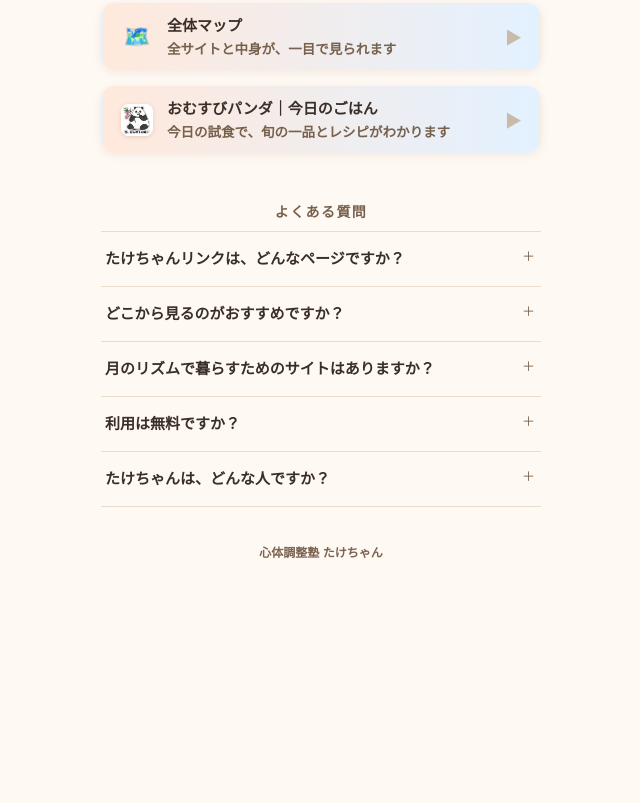
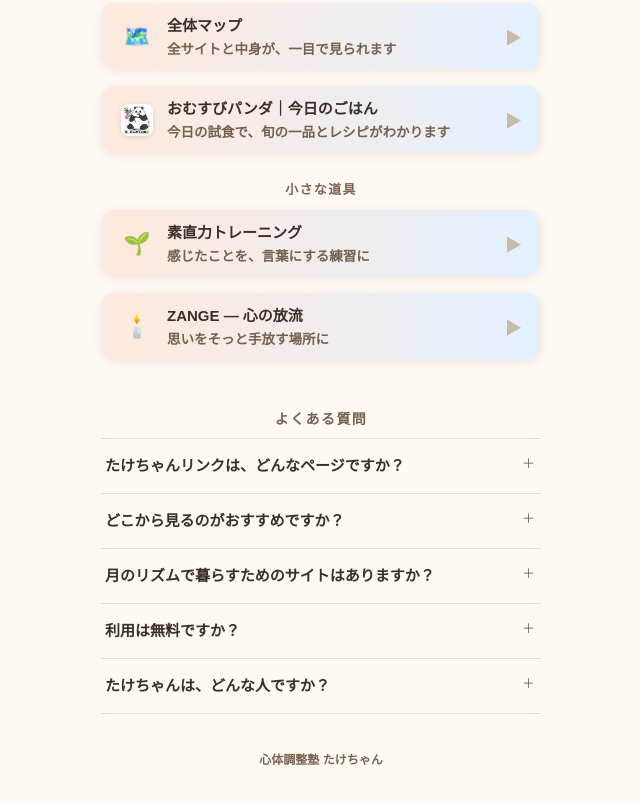
Before and after one commit to ankantakeshi-design/takechanlink, a plain HTML site: page index.html in a window 1280 px wide. Shown: the part 2237-3040 px from the top of the page, without its empty margins (319-959 px from the left). Before the commit the page ends 2845 px from the top, so only its background shows below. Drawn offline with Linux system fonts and the light colour scheme; a web font is replaced by a local one.

Commit message:
小さな道具グループ（素直力トレーニング・ZANGE）を復旧（020b7640の上書きで消えていた分）

```diff
--- a/index.html
+++ b/index.html
@@ -226,6 +226,17 @@
       <span><span class="tt">おむすびパンダ｜今日のごはん</span><div class="ds">今日の試食で、旬の一品とレシピがわかります</div></span>
       <span class="arr">▶</span>
     </a>
+    <h3 class="group-label">小さな道具</h3>
+    <a class="btn slim" href="https://openhearttraining.pages.dev/">
+      <span class="emo">🌱</span>
+      <span><span class="tt">素直力トレーニング</span><div class="ds">感じたことを、言葉にする練習に</div></span>
+      <span class="arr">▶</span>
+    </a>
+    <a class="btn slim" href="https://zangeforgive.pages.dev/">
+      <span class="emo">🕯️</span>
+      <span><span class="tt">ZANGE — 心の放流</span><div class="ds">思いをそっと手放す場所に</div></span>
+      <span class="arr">▶</span>
+    </a>
   </div>
 
     <section class="faq-sec" aria-label="よくある質問">
```
